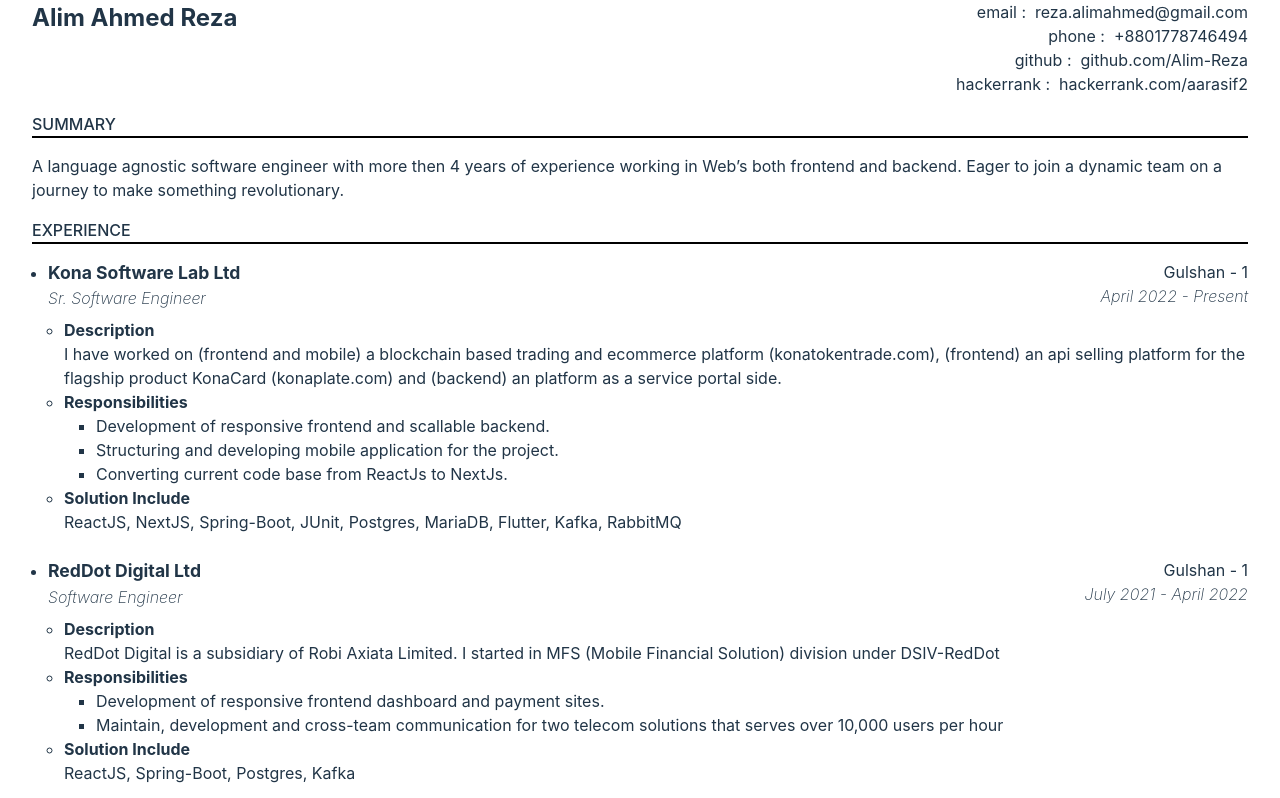
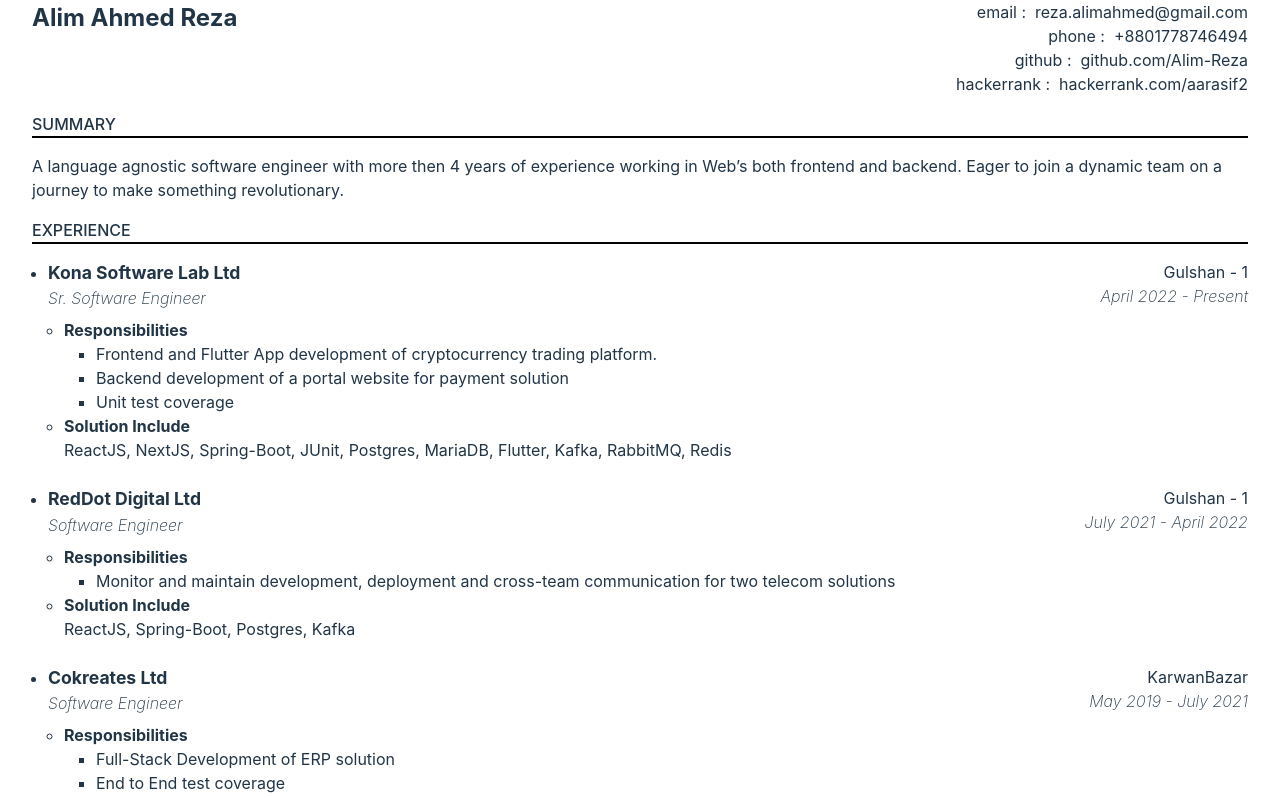
Before and after one commit to Alim-Reza/resume, a React (Vite) app: page / in a window 1280 px wide. Shown: the top 798 px of the page. Built offline with nearby package versions, Linux system fonts and the light colour scheme.

Commit message:
cleaned it up a bit

```diff
--- a/src/App.tsx
+++ b/src/App.tsx
@@ -38,10 +38,16 @@
     <div className="exp-items">
       {
         items.map(item => (
-
           <ul>
-            <li>
-              <div className="item-name">{item.name}</div>
+            <li key={items.name}>
+              {
+                item.name === "Description" &&
+                !(item.description === null) &&
+                <div className="item-name">{item.name}</div>
+                ||
+                item.name !== "Description" &&
+                <div className="item-name">{item.name}</div>
+              }
               {
                 item.description && <p className='item-description'>{item.description}</p>
               }
@@ -146,7 +152,7 @@
     {
       name: 'Frameworks',
       description:
-        'Strong professional development experience in Spring Boot 2, PostgreSQL, ReactJs,NextJs, Angular 6 and familiarity with Django REST Framework and React.',
+        'Strong professional development experience in Spring Boot 2, PostgreSQL, ReactJs,NextJs, Angular 6 and familiarity with Django REST Framework.',
     },
     {
       name: 'Miscellaneous',
@@ -161,23 +167,27 @@
       designation: 'Sr. Software Engineer',
       fromTo: ' April 2022 - Present',
       items: [
-        {
-          name: 'Description',
-          bulletPoints: false,
-          description: 'I have worked on (frontend and mobile) a blockchain based trading and ecommerce platform (konatokentrade.com), (frontend) an api selling platform for the flagship product KonaCard (konaplate.com) and (backend) an platform as a service portal side.',
-        },
+        // {
+        //   name: 'Description',
+        //   bulletPoints: false,
+        //   description: null
+        //   // description: 'I have worked on (frontend and mobile) a blockchain based trading and ecommerce platform (konatokentrade.com), (frontend) an api selling platform for the flagship product KonaCard (konaplate.com) and (backend) an platform as a service portal side.',
+        // },
         {
           name: 'Responsibilities',
           bulletPoints: true,
           points: [
-            'Development of responsive frontend and scallable backend.',
-            'Structuring and developing mobile application for the project.',
-            'Converting current code base from ReactJs to NextJs.',
+            'Frontend and Flutter App development of cryptocurrency trading platform.',
+            'Backend development of a portal website for payment solution',
+            'Unit test coverage'
+            // 'Development of responsive frontend and scallable backend.',
+            // 'Structuring and developing mobile application for the project.',
+            // 'Converting current code base from ReactJs to NextJs.',
           ],
         },
         {
           name: "Solution Include",
-          description: "ReactJS, NextJS, Spring-Boot, JUnit, Postgres, MariaDB, Flutter, Kafka, RabbitMQ"
+          description: "ReactJS, NextJS, Spring-Boot, JUnit, Postgres, MariaDB, Flutter, Kafka, RabbitMQ, Redis"
         }
       ],
     },
@@ -187,17 +197,17 @@
       designation: 'Software Engineer',
       fromTo: ' July 2021 - April 2022',
       items: [
-        {
-          name: 'Description',
-          bulletPoints: false,
-          description: 'RedDot Digital is a subsidiary of Robi Axiata Limited. I started in MFS (Mobile Financial Solution) division under DSIV-RedDot',
-        },
+        // {
+        //   name: 'Description',
+        //   bulletPoints: false,
+        //   description: null
+        //   // description: 'RedDot Digital is a subsidiary of Robi Axiata Limited. I started in MFS (Mobile Financial Solution) division under DSIV-RedDot',
+        // },
         {
           name: 'Responsibilities',
           bulletPoints: true,
           points: [
-            "Development of responsive frontend dashboard and payment sites.",
-            "Maintain, development and cross-team communication for two telecom solutions that serves over 10,000 users per hour"
+            "Monitor and maintain development, deployment and cross-team communication for two telecom solutions"
           ],
         },
         {
@@ -212,23 +222,24 @@
       designation: 'Software Engineer',
       fromTo: ' May 2019 - July 2021',
       items: [
-        {
-          name: 'Description',
-          bulletPoints: false,
-          description: 'As part of its digitalization process, the Bangladesh government has developed Government Resource Planning (GRP), an Enterprise Resource Planning (ERP) solution of its own, to manage works electronically to optimize and economize assets and expenses. GRP consists of eleven domain. From which, I have worked on the “Assets", "Budget",  "Audit" and "Human Resource" domains.',
-        },
+        // {
+        //   name: 'Description',
+        //   bulletPoints: false,
+        //   description: null
+        //   // description: 'As part of its digitalization process, the Bangladesh government has developed Government Resource Planning (GRP), an Enterprise Resource Planning (ERP) solution of its own, to manage works electronically to optimize and economize assets and expenses. GRP consists of eleven domain. From which, I have worked on the “Assets", "Budget",  "Audit" and "Human Resource" domains.',
+        // },
         {
           name: 'Responsibilities',
           bulletPoints: true,
           points: [
-            "Development of responsive frontend dashboard and payment sites.",
-            "Develop new and maintain existing RESTfull APIs while optimizing queries with business standards and requirements.",
-            "Maintain, development and cross-team communication for two telecom solutions that serves over 10,000 users per hour"
+            'Full-Stack Development of ERP solution',
+            'End to End test coverage',
+            'Maintain script tools to support deployment and developer efficiency'
           ],
         },
         {
           name: "Solution Include",
-          description: "Angular, Spring-Boot, Postgres, Protractor, Django, Bash Script"
+          description: "Angular, Spring-Boot, Postgres, Protractor, Django, Bash Script, Jenkins, Docker, Linux-Service"
         }
       ],
     },
```
